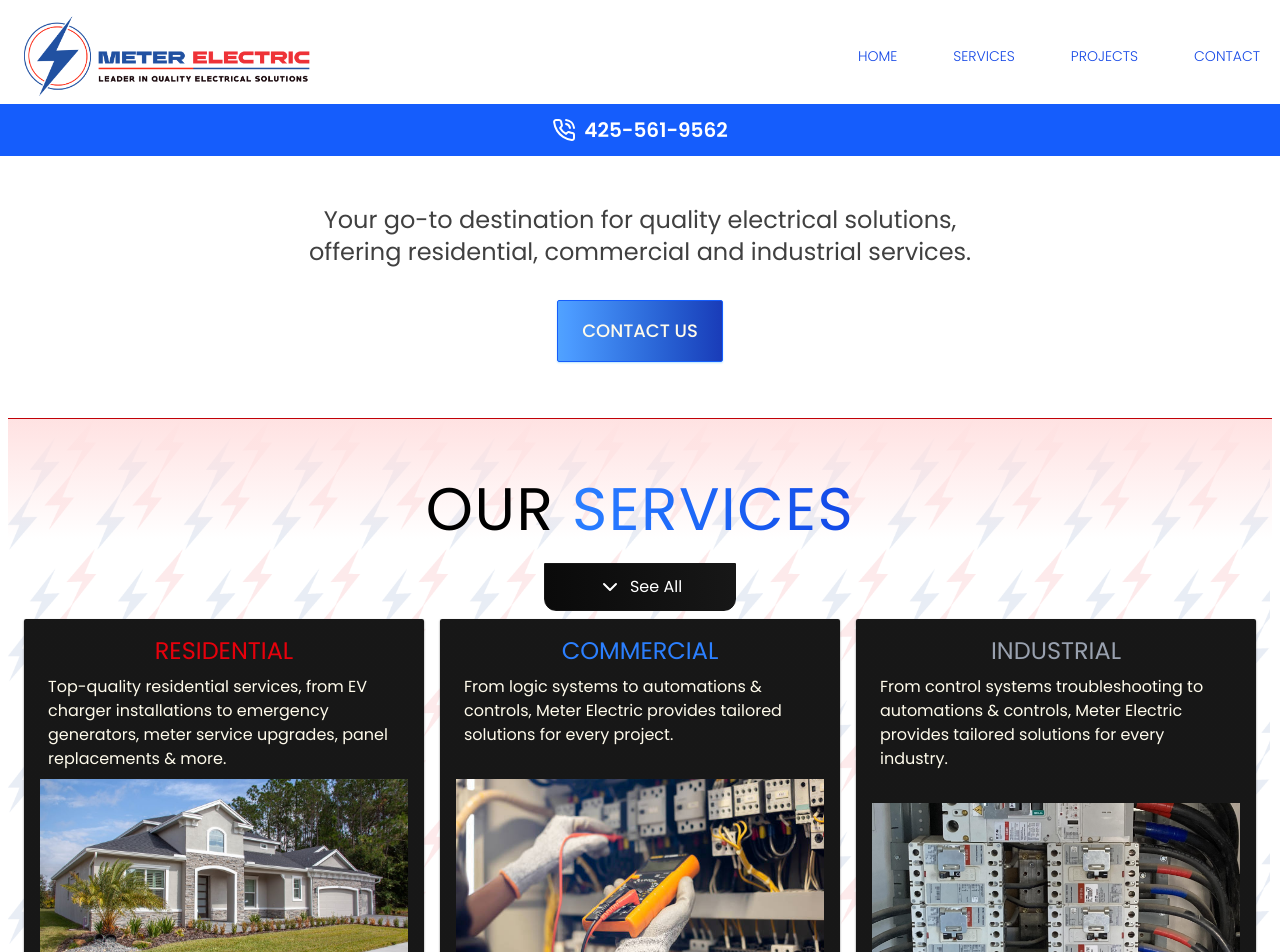
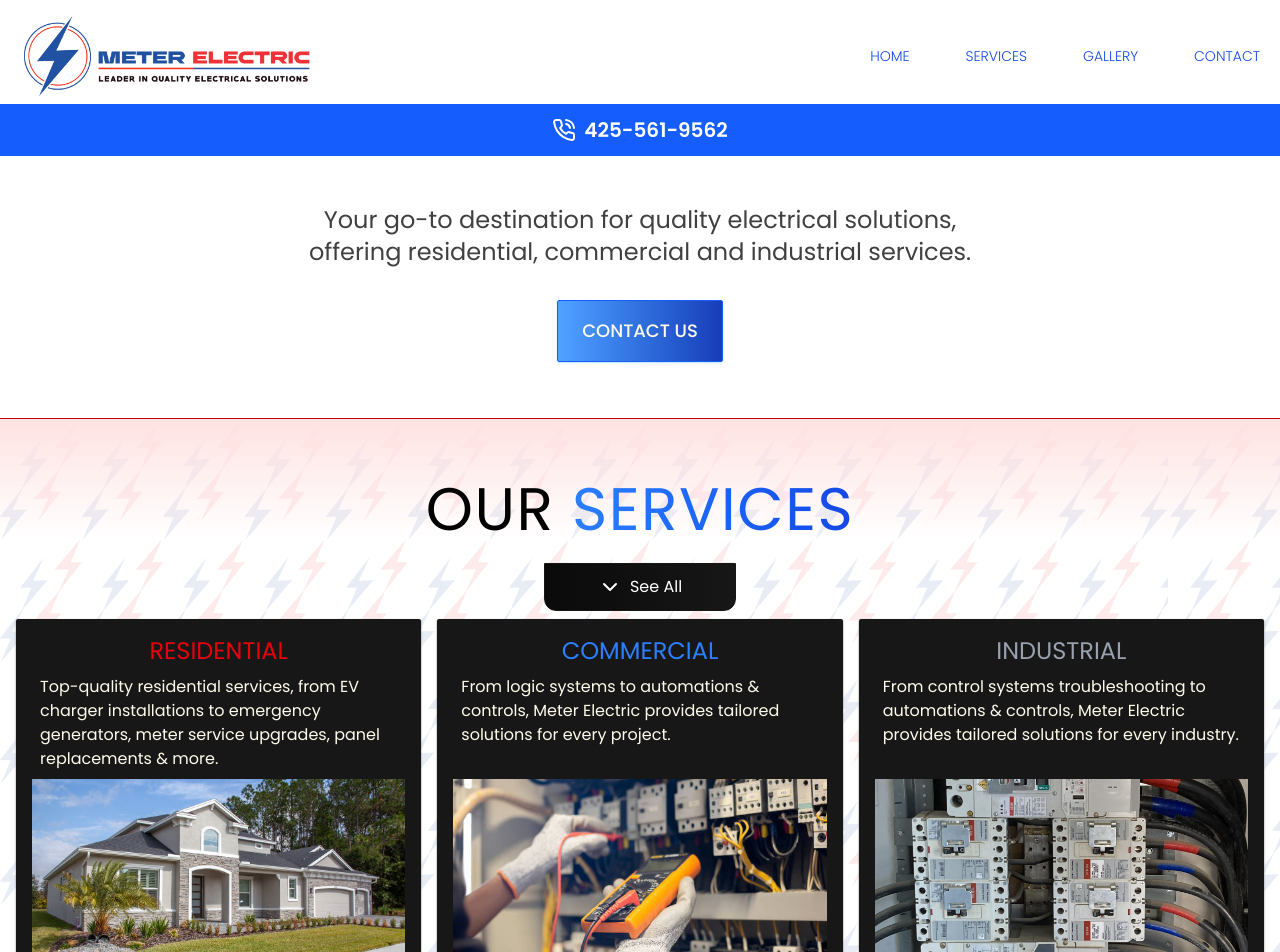
Before and after one commit to vtonu/meterelectric, a React (Vite) app: page / in a window 1280 px wide. Shown: the top 952 px of the page. Built offline with nearby package versions, Linux system fonts and the light colour scheme; what tailwindcss-motion would draw is missing.

Commit message:
rewiring (v3.2.5)

```diff
--- a/src/App.jsx
+++ b/src/App.jsx
@@ -23,7 +23,7 @@ const App = () => {
         projectsRef={projectsRef}
         contactRef={contactRef}
       />
-      <div className="pt-10 px-2">
+      <div className="">
         <div ref={homeRef}>
           <HeroSection contactRef={contactRef} />
         </div>
--- a/src/components/ContactUs.jsx
+++ b/src/components/ContactUs.jsx
@@ -51,7 +51,7 @@ const Contacts = ({ homeRef }) => {
 
   return (
     <div
-      className="mt-20  tracking-wide min-h-[300px]   bg-fixed bg-center "
+      className="mt-20  tracking-wide min-h-[300px]   bg-fixed bg-center bg-contain px-2"
       style={{
         backgroundImage: `url(${backgroundImage})`,
       }}
@@ -78,7 +78,7 @@ const Contacts = ({ homeRef }) => {
         </a>
       </h2>
 
-      <div className="max-w-lg px-6 py-8 mx-auto bg-white border border-gray-300 rounded-lg shadow-lg isolate sm:py-8 lg:px-6">
+      <div className="max-w-lg px-6 py-8 mx-auto bg-white border border-gray-300 rounded-lg shadow-lg isolate sm:py-8 lg:px-6 ">
         <form ref={formRef} onSubmit={sendEmail} className="space-y-4">
           {/* Name Field */}
           <div>
--- a/src/components/FeatureSection.jsx
+++ b/src/components/FeatureSection.jsx
@@ -16,7 +16,6 @@ const services = [
   "Fan & Chandelier Installation",
   "Smart Switches / Devices",
   "200 & 400 Amp Service Panel",
-  "Whole House Rewiring",
   "Panel Breaker Replacing",
   "Electrical Troubleshooting",
   "Electrical Rewiring",
@@ -34,14 +33,11 @@ const FeatureSection = () => {
 
   return (
     <div
-      className="relative mt-10 border-blue-700 min-h-[600px]  bg-cover bg-fixed"
+      className="relative mt-10 border-blue-700 min-h-[600px]  bg-contain bg-fixed"
       style={{
         backgroundImage: `url(${backgroundImage})`,
       }}
     >
-      {/* Background Grid for visual effect */}
-      {/* <div className="absolute h-full w-full bg-[radial-gradient(#3B82F6_1px,transparent_1px)] [background-size:16px_16px] [mask-image:radial-gradient(clip_50%_50%_at_50%_50%,#000_100%,transparent_100%)] z-10 pointer-events-none"></div> */}
-
       {/* Section Title */}
       <h2 className="text-4xl tracking-wide text-center border-t-1  border-red-700 sm:text-5xl lg:text-6xl  bg-gradient-to-b from-red-100 to-transparent">
         <br></br>
--- a/src/components/HeroSection.jsx
+++ b/src/components/HeroSection.jsx
@@ -1,6 +1,6 @@
 const HeroSection = ({ contactRef }) => {
   return (
-    <div className="relative w-full">
+    <div className="relative w-full pt-10">
       {/* Content */}
       <div className="relative flex flex-col items-center w-full max-w-6xl mx-auto ">
         <p className="max-w-4xl mx-auto mb-4 text-center text-md text-balance text-neutral-700 md:mb-8 lg:mb-8 md:text-2xl">
--- a/src/constants/index.jsx
+++ b/src/constants/index.jsx
@@ -7,7 +7,7 @@ import project1_church from "../assets/projects/church.jpg";
 export const navItems = [
   { label: "HOME", scrollTo: "homeRef" },
   { label: "SERVICES", scrollTo: "servicesRef" },
-  { label: "PROJECTS", scrollTo: "projectsRef" },
+  { label: "GALLERY", scrollTo: "projectsRef" },
   { label: "CONTACT", scrollTo: "contactRef" },
 ];
 
```
Also changed, not shown: 1 other file (tests, documents, lock files or other folders).
